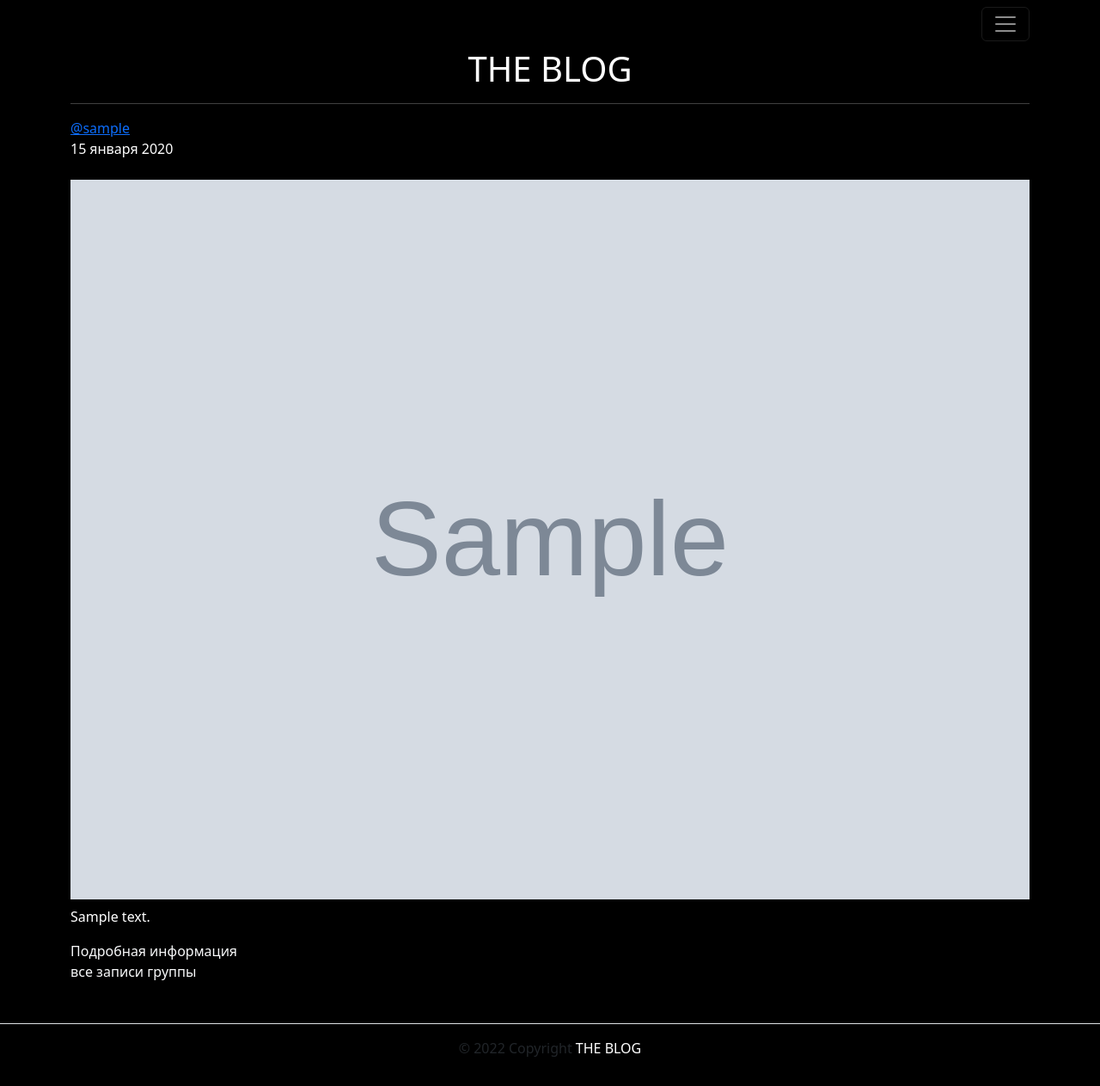
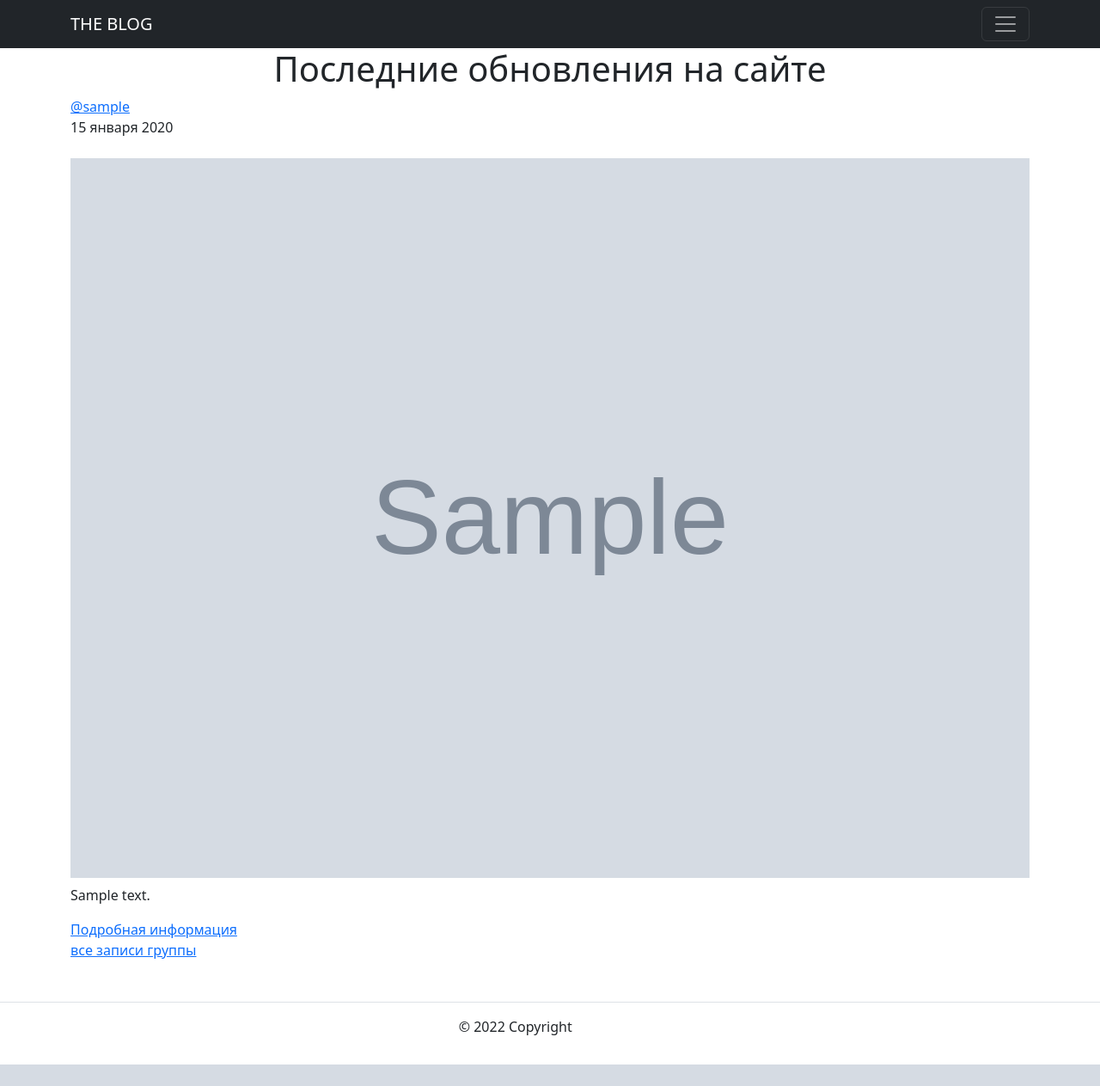
Before and after one commit to iagunov/hw05_final, a Django app: page / in a window 1280 px wide. Shown: the whole page at 86% size. After the commit the page ends 1238 px from the top, so only its background shows below. Run offline with Django 3.2, Linux system fonts and the light colour scheme; tables that the repository leaves empty hold one stand-in row (values such as "Sample post"); grey boxes marked "Sample" are stand-in pictures; some libraries are stand-ins or nearby versions.

Commit message:
add new navbar

```diff
--- a/yatube/templates/base.html
+++ b/yatube/templates/base.html
@@ -13,7 +13,7 @@
     <link href="https://cdn.jsdelivr.net/npm/bootstrap@5.2.0/dist/css/bootstrap.min.css" rel="stylesheet" integrity="sha384-gH2yIJqKdNHPEq0n4Mqa/HGKIhSkIHeL5AyhkYV8i59U5AR6csBvApHHNl/vI1Bx" crossorigin="anonymous">
     <title>{{ title }}</title>
   </head>
-  <body style="background-color: black;">
+  <body>
     <header>
       {% include 'includes/header.html' %}
     </header>
--- a/yatube/templates/includes/card.html
+++ b/yatube/templates/includes/card.html
@@ -4,17 +4,17 @@
     <li>
       <a href="{% url 'posts:profile' post.author %}">@{{ post.author }}</a>
     </li>
-    <li style="color: white;">
+    <li>
       {{ post.created|date:"d E Y" }}
     </li>
   </ul>
   {% thumbnail post.image "960x339" crop="center" upscale=True as im %}
     <img class="card-img my-2" src="{{ im.url }}">
   {% endthumbnail %}
-  <p style="color: white;">{{ post.text }}</p>
-  <a class="nav-link link-light" href="{% url 'posts:post_detail' post.pk %}">Подробная информация</a>
+  <p>{{ post.text }}</p>
+  <a href="{% url 'posts:post_detail' post.pk %}">Подробная информация</a>
 </article>
   {% if post.group and not group %}
-    <a class="nav-link link-light" href="{% url 'posts:group_list' post.group.slug %}">все записи группы</a>
+    <a href="{% url 'posts:group_list' post.group.slug %}">все записи группы</a>
   {% endif %}
   {% if not forloop.last %}<hr>{% endif %}
--- a/yatube/templates/includes/header.html
+++ b/yatube/templates/includes/header.html
@@ -1,11 +1,11 @@
 {% load static %}
-<header>
+<header style="background-color: #212529">
 
 <div class="container py-5" style="padding: 0rem!important">
-  <nav class="navbar navbar-dark bg-dark" style="background-color: black !important;">
+  <nav class="navbar navbar-dark bg-dark">
 
   <div class="container-fluid">
-    <a class="navbar-brand" href="#" style="color:black;">Offcanvas dark navbar</a>
+    <a class="navbar-brand" href="{% url 'posts:index' %}">THE BLOG</a>
     <button class="navbar-toggler" type="button" data-bs-toggle="offcanvas" data-bs-target="#offcanvasDarkNavbar" aria-controls="offcanvasDarkNavbar">
       <span class="navbar-toggler-icon"></span>
     </button>
--- a/yatube/templates/posts/includes/switcher.html
+++ b/yatube/templates/posts/includes/switcher.html
@@ -1,10 +1,10 @@
 {% if user.is_authenticated %}
-<div class="container" style="background-color: black;">
+<div class="container">
   <div class="row my-3">
     <ul class="nav nav-tabs">
       <li class="nav-item">
         <a
-          class="nav-link link-light {% if index %}active{% endif %}"
+          class="nav-link {% if index %}active{% endif %}"
           href="{% url 'posts:index' %}"
         >
           Все авторы
@@ -12,7 +12,7 @@
       </li>
       <li class="nav-item">
         <a
-           class="nav-link link-light {% if follow %}active{% endif %}"
+           class="nav-link {% if follow %}active{% endif %}"
            href="{% url 'posts:follow_index' %}"
         >
           Избранные авторы
--- a/yatube/templates/posts/index.html
+++ b/yatube/templates/posts/index.html
@@ -5,8 +5,7 @@
 <main>
 <div class="container py-5" style="padding-top: 0rem!important">
   {% include 'posts/includes/switcher.html' %}
-  <h1 style="text-align: center; color: #fff">THE BLOG</h1>
-  <hr style="color: white;">
+  <h1 style="text-align: center;">Последние обновления на сайте</h1>
     {% for post in page_obj %}
       {% include 'includes/card.html' %}
     {% endfor %}
```
Also changed, not shown: yatube/templates/includes/biathlon_header.html (deleted, +0 -44 lines).
